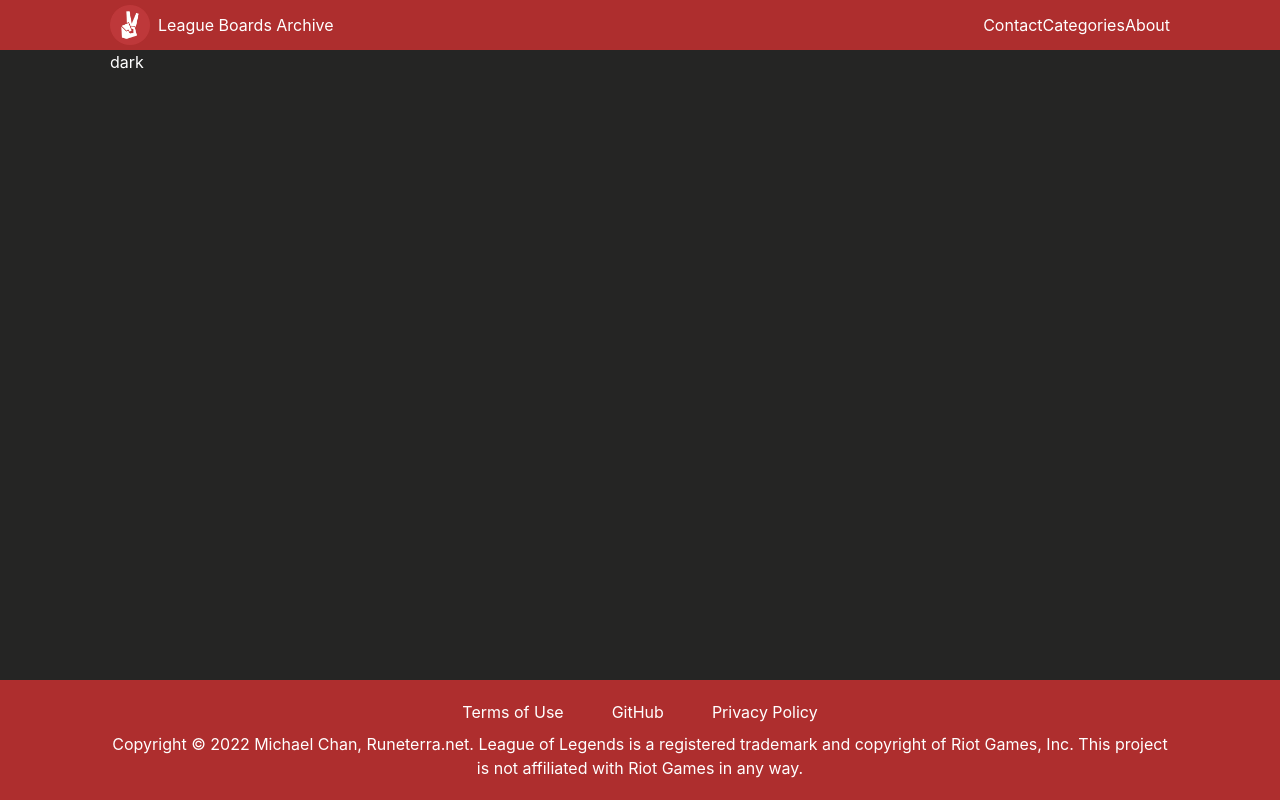
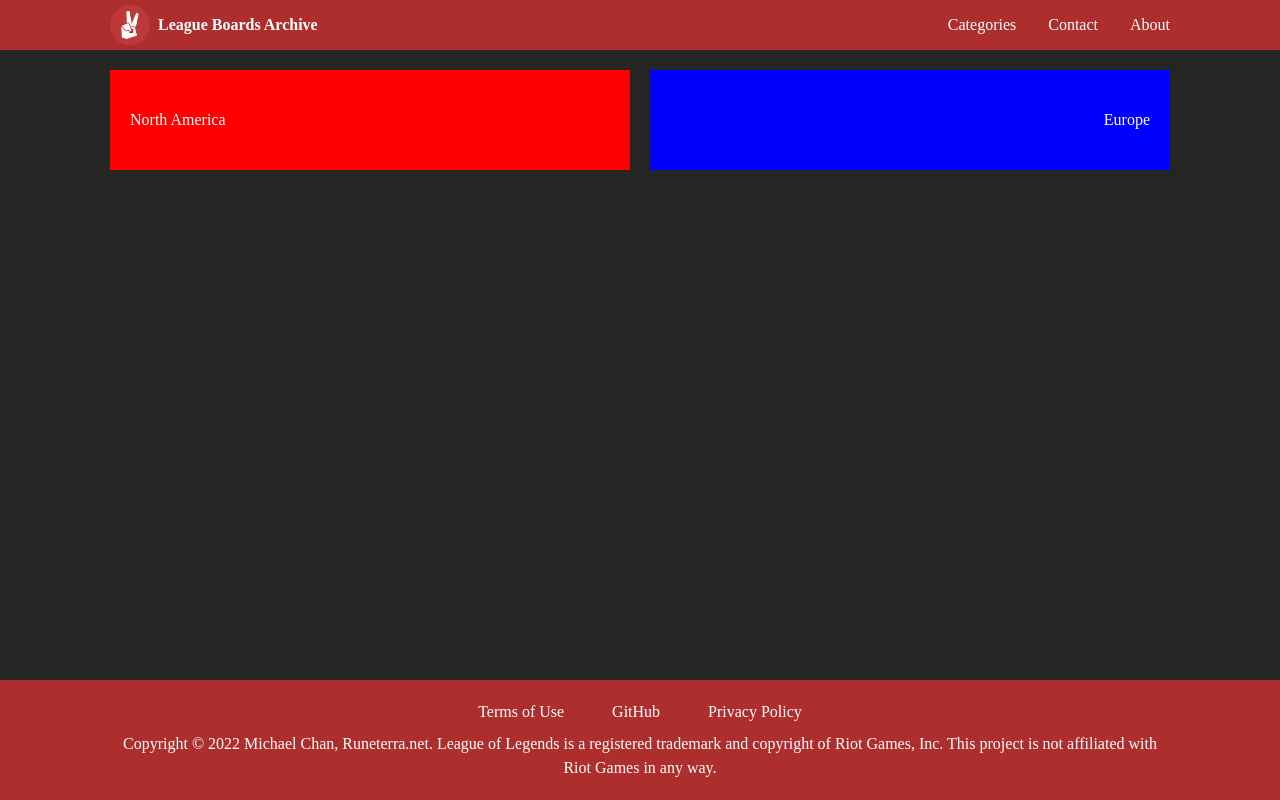
Before and after one commit to WuksGG/League-Boards-Archive, a Next.js app in the folder boards-app/: page / in a window 1280 px wide. Built offline with nearby package versions, Linux system fonts and the light colour scheme.

Commit message:
Layout complete

```diff
--- a/boards-app/components/molecules/Logo.tsx
+++ b/boards-app/components/molecules/Logo.tsx
@@ -4,7 +4,12 @@
 
 export default function Logo() {
   return (
-    <HStack py='5px'>
+    <HStack
+      py='5px'
+      sx={{
+        userSelect: 'none'
+      }}
+    >
       <NextLink href='/' passHref>
         <a>
           <HStack>
@@ -14,7 +19,7 @@
               height={40}
               width={40}
             />
-            <Text>League Boards Archive</Text>
+            <Text fontWeight={700}>League Boards Archive</Text>
           </HStack>
         </a>
       </NextLink>
--- a/boards-app/components/organisms/Footer/FooterMenu.tsx
+++ b/boards-app/components/organisms/Footer/FooterMenu.tsx
@@ -11,7 +11,7 @@
         href='https://github.com/WuksGG/League-Boards-Archive'
         target='_blank'
       >
-          GitHub
+        GitHub
       </a>
       <Link href='/privacy'>Privacy Policy</Link>
     </HStack>
--- a/boards-app/components/organisms/Header/NavMenu.tsx
+++ b/boards-app/components/organisms/Header/NavMenu.tsx
@@ -1,14 +1,19 @@
 import {
   Flex,
+  HStack,
 } from '@chakra-ui/react';
 import Link from 'next/link';
+import { useRouter } from 'next/router';
+import { ReactElement } from 'react';
 
-export default function NavMenu() {
+export default function NavMenu(): ReactElement {
+  const router = useRouter();
+  console.log(router);
   return (
-    <Flex>
+    <HStack spacing={8}>
+      <Link href='/categories'>Categories</Link>
       <Link href='/contact'>Contact</Link>
-      <Link href='/categories'>Categories</Link>
       <Link href='/about'>About</Link>
-    </Flex>
-  )
+    </HStack>
+  );
 }
--- a/boards-app/components/templates/ContentContainer.tsx
+++ b/boards-app/components/templates/ContentContainer.tsx
@@ -20,9 +20,7 @@
   return (
     <Flex
       bg={bg}
-      sx={{
-        flex: flex,
-      }}
+      sx={{ flex: flex }}
       justify='center'
     >
       <Flex w={['500px', '1060px']}>
--- a/boards-app/components/templates/Layout.tsx
+++ b/boards-app/components/templates/Layout.tsx
@@ -9,7 +9,9 @@
     <Flex direction='column' justify='space-between' w='100vw'>
       <Header />
       <ContentContainer bg='#252524' flex={1}>
+        <Flex mt='20px' w='100%'>
         {children}
+        </Flex>
       </ContentContainer>
       <Footer />
     </Flex>
--- a/boards-app/contexts/Chakra.tsx
+++ b/boards-app/contexts/Chakra.tsx
@@ -20,6 +20,7 @@
       'body': {
         bg: mode('light.900', 'dark.900')(props),
         color: '#fff',
+        fontFamily: 'Proxima Nova',
       },
     }),
   },
--- a/boards-app/pages/index.tsx
+++ b/boards-app/pages/index.tsx
@@ -2,13 +2,27 @@
 import Head from 'next/head'
 import Image from 'next/image'
 import styles from '../styles/Home.module.css'
-import { useColorMode } from '@chakra-ui/react';
+import {
+  useColorMode,
+  Flex,
+  HStack,
+  Text,
+} from '@chakra-ui/react';
 
-const Home: NextPage = () => {
+function Home() {
   const { colorMode } = useColorMode();
   return (
-    <div>{colorMode}</div>
-  )
+    <Flex h='100px' gap='20px' w='100%'>
+      {/* <Flex> */}
+        <Flex sx={{ flex: 1 }} bg='red' align='center'>
+          <Text px='20px'>North America</Text>
+        </Flex>
+        <Flex sx={{ flex: 1 }} justify='flex-end' bg='blue' align='center'>
+          <Text px='20px'>Europe</Text>
+        </Flex>
+      {/* </Flex> */}
+    </Flex>
+  );
 }
 
 export default Home;
```
Also changed, not shown: boards-app/pages/[platform]/index.tsx (added, +7 -0 lines).
